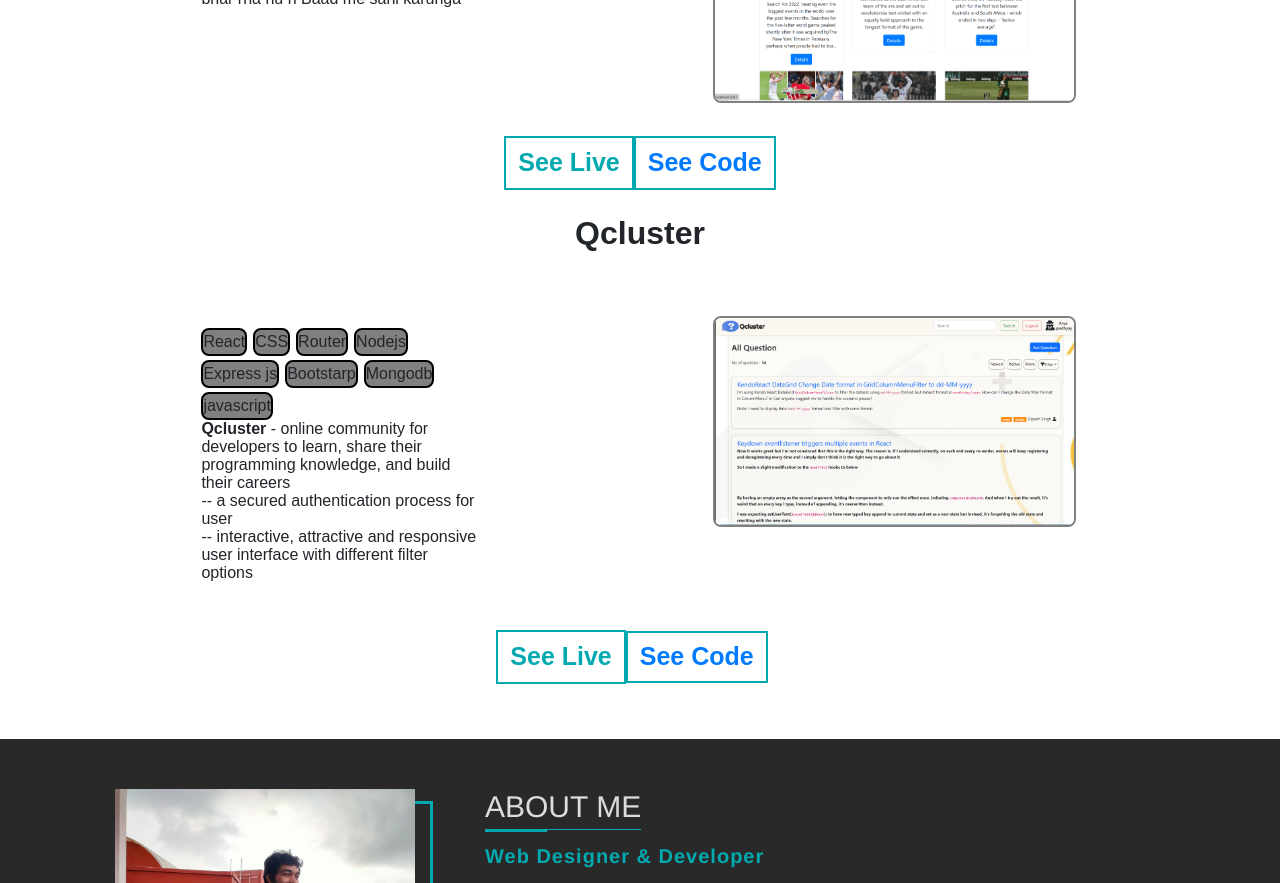
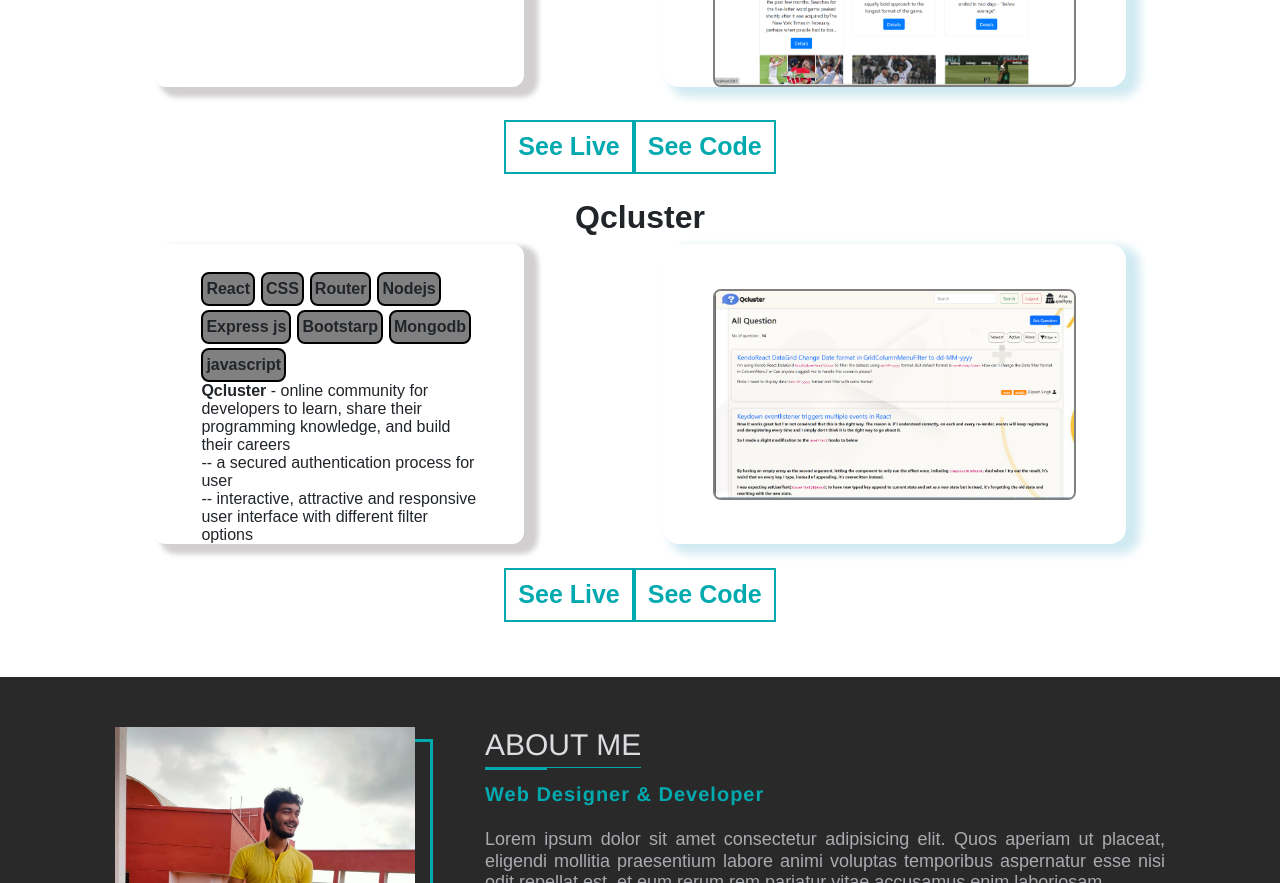
Before and after one commit to aryaupadhyay24/Portfolio, a React (Create React App) app: page / in a window 1280 px wide. Shown: the part 1620-2503 px from the top of the page. Built offline with nearby package versions, Linux system fonts and the light colour scheme; some icons are missing.

Commit message:
box shadow

```diff
--- a/src/Component/ProjectSection.js
+++ b/src/Component/ProjectSection.js
@@ -38,9 +38,9 @@ const ProjectSection = () => {
   return (
 
     <div id="thisproject" style={{ marginTop: "6vh" }}>
-      <h1 style={{ fontWeight: "700", textAlign: "center", marginBottom: "6vh", fontSize: "42px" }}>Projects</h1>
+      <h1 style={{ fontWeight: "700", textAlign: "center", marginBottom: "3vh", fontSize: "42px" }}>Projects</h1>
       <div className="container">
-        <h2 style={{ fontWeight: "600", textAlign: "center", marginBottom: "1vh" }}>News Monkey</h2>
+        <h2 style={{ fontWeight: "600", textAlign: "center", marginBottom: "2vh" }}>News Monkey</h2>
         <div className="container" >
           <div className='row'>
 
@@ -69,8 +69,8 @@ const ProjectSection = () => {
             </div>
 
 
-            <div className='col-md-5  thisis container' style={{ borderRadius: "16px" }}>
-              <div className='container' style={{ display: "flex", "justifyContent": "center", "alignItems": "center", marginTop: "4.5vh" }}>
+            <div className='col-md-5  thisis container' style={{ borderRadius: "16px",display: "flex", justifyContent: "center", alignItems: "center" }}>
+              <div className='container' style={{ display: "flex", justifyContent: "center", alignItems: "center", marginTop: "4.5vh" }}>
                 <img style={{ width: "90%", border: "2px solid grey", borderRadius: "8px" }} src="/project_image/newsimage.png" alt="showing image" />
               </div>
             </div>
@@ -83,28 +83,28 @@ const ProjectSection = () => {
 
 
           <button type="button" class="btn btn-outline-primary fun todisplay" style={{ borderRadius: "0px", border: "2px solid #02aab0", fontSize: "25px", fontWeight: "600" }}  >
-            <a href="https://github.com/aryaupadhyay24/Notebook"  style={{textDecoration:"none"}}>See Code</a>
+            <a href="https://github.com/aryaupadhyay24/Notebook"  style={{textDecoration:"none",color:"#02aab0"}}>See Code</a>
 
           </button>
         </div>
         <h2 style={{ fontWeight: "600", textAlign: "center", marginTop: "3vh" }}>Qcluster</h2>
-        <div className="container" style={{ marginTop: "6vh", marginBottom: "6vh" }}>
+        <div className="container" style={{ marginTop: "1vh", marginBottom: "3vh"}}>
           <div className='row'>
 
-            <div className='col-md-4 container forcon' onMouseEnter={handleEnter2} onMouseLeave={handleLeave2} style={{ borderRadius: "12px" }}>
-              <div style={{ display: "flex", flexWrap: "wrap", paddingLeft: "4vh", paddingRight: "4vh", paddingTop: "3vh" }}>
-                <div style={{ border: "2px solid black", borderRadius: "8px", backgroundColor: "grey", marginRight: "6px", marginTop: "4px" }} className="box2">React</div>
+            <div className='col-md-4 container forcon' onMouseEnter={handleEnter2} onMouseLeave={handleLeave2} style={{ borderRadius: "12px",fontWeight:"500" ,fontSize:"16px"}}>
+              <div style={{ display: "flex", flexWrap: "wrap", paddingLeft: "4vh", paddingRight: "4vh", paddingTop: "3vh" ,fontWeight:"600"}}>
+                <div style={{ border: "2px solid black", borderRadius: "8px", backgroundColor: "grey", marginRight: "6px", marginTop: "4px",padding:"3px" }} className="box2">React</div>
                 {/* <div style={{ border: "2px solid black", borderRadius: "8px", backgroundColor: "grey", marginRight: "6px", marginTop: "4px" }} className="box2">Context</div> */}
                 {/* <div style={{ border: "2px solid black", borderRadius: "8px", backgroundColor: "grey", marginRight: "6px", marginTop: "4px" }} className="box2">JSX</div> */}
-                <div style={{ border: "2px solid black", borderRadius: "8px", backgroundColor: "grey", marginRight: "6px", marginTop: "4px" }} className="box2">CSS</div>
+                <div style={{ border: "2px solid black", borderRadius: "8px", backgroundColor: "grey", marginRight: "6px", marginTop: "4px" ,padding:"3px" }} className="box2">CSS</div>
                 {/* <div style={{ border: "2px solid black", borderRadius: "8px", backgroundColor: "grey", marginRight: "6px", marginTop: "4px" }} className="box2">Google font</div> */}
-                <div style={{ border: "2px solid black", borderRadius: "8px", backgroundColor: "grey", marginRight: "6px", marginTop: "4px" }} className="box2">Router</div>
-                <div style={{ border: "2px solid black", borderRadius: "8px", backgroundColor: "grey", marginRight: "6px", marginTop: "4px" }} className="box2">Nodejs</div>
-                <div style={{ border: "2px solid black", borderRadius: "8px", backgroundColor: "grey", marginRight: "6px", marginTop: "4px" }} className="box2">Express js</div>
+                <div style={{ border: "2px solid black", borderRadius: "8px", backgroundColor: "grey", marginRight: "6px", marginTop: "4px"  ,padding:"3px"}} className="box2">Router</div>
+                <div style={{ border: "2px solid black", borderRadius: "8px", backgroundColor: "grey", marginRight: "6px", marginTop: "4px" ,padding:"3px" }} className="box2">Nodejs</div>
+                <div style={{ border: "2px solid black", borderRadius: "8px", backgroundColor: "grey", marginRight: "6px", marginTop: "4px" ,padding:"3px" }} className="box2">Express js</div>
                 {/* <div style={{ border: "2px solid black", borderRadius: "8px", backgroundColor: "grey", marginRight: "6px", marginTop: "4px" }} className="box2">Vanilla js</div> */}
-                <div style={{ border: "2px solid black", borderRadius: "8px", backgroundColor: "grey", marginRight: "6px", marginTop: "4px" }} className="box2">Bootstarp</div>
-                <div style={{ border: "2px solid black", borderRadius: "8px", backgroundColor: "grey", marginRight: "6px", marginTop: "4px" }} className="box2">Mongodb</div>
-                <div style={{ border: "2px solid black", borderRadius: "8px", backgroundColor: "grey", marginRight: "6px", marginTop: "4px" }} className="box2">javascript</div>
+                <div style={{ border: "2px solid black", borderRadius: "8px", backgroundColor: "grey", marginRight: "6px", marginTop: "4px" ,padding:"3px" }} className="box2">Bootstarp</div>
+                <div style={{ border: "2px solid black", borderRadius: "8px", backgroundColor: "grey", marginRight: "6px", marginTop: "4px" ,padding:"3px" }} className="box2">Mongodb</div>
+                <div style={{ border: "2px solid black", borderRadius: "8px", backgroundColor: "grey", marginRight: "6px", marginTop: "4px" ,padding:"3px" }} className="box2">javascript</div>
 
               </div>
               <div>
@@ -120,8 +120,8 @@ const ProjectSection = () => {
             </div>
 
 
-            <div className='col-md-5  thisis container' style={{ borderRadius: "16px", paddingBottom: "0px", marginTop: "2vh" }}>
-              <div className='container' style={{ display: "flex", "justifyContent": "center", "alignItems": "center", paddingBottom: "0px", marginBottom: "0px" }}>
+            <div className='col-md-5  thisis container' style={{ borderRadius: "16px", paddingBottom: "0px",display: "flex", justifyContent: "center", alignItems: "center" }}>
+              <div className='container' style={{ display: "flex", justifyContent: "center", alignItems: "center", paddingBottom: "0px", marginBottom: "0px" }}>
                 <img style={{ width: "90%", border: "2px solid grey", borderRadius: "8px" }} src="/project_image/Qcluster_image.png" alt="showing image" />
               </div>
             </div>
@@ -135,8 +135,8 @@ const ProjectSection = () => {
           </button>
 
 
-          <button type="button" class="btn btn-outline-primary fun todisplay navbar-brand" style={{ borderRadius: "0px", border: "2px solid #02aab0", fontSize: "25px", fontWeight: "600" }}  >
-            <a href="https://github.com/aryaupadhyay24/Qcluster-1" style={{textDecoration:"none" ,fontSize: "25px"}} >See Code</a>
+          <button type="button" class="btn btn-outline-primary fun todisplay nameofupper" style={{ borderRadius: "0px", border: "2px solid #02aab0", fontSize: "25px", fontWeight: "600" }}  >
+            <a href="https://github.com/aryaupadhyay24/Notebook" className='nameofanchor'  style={{textDecoration:"none"}}>See Code</a>
 
           </button>
         </div>
--- a/src/Component/Projectcss.css
+++ b/src/Component/Projectcss.css
@@ -1,9 +1,39 @@
 .thisis:hover{
     background-color: #02aab0;
+
 
 }
 .forcon:hover{
 
     background-color: grey;
     color: white;
+    box-shadow: 10px 6px 10px 4px rgba(208,234,242,1);
+-webkit-box-shadow: 10px 6px 10px 4px rgba(208,234,242,1);
+-moz-box-shadow: 10px 6px 10px 4px rgba(208,234,242,1);
 }
+.forcon{
+    box-shadow: 10px 6px 5px 4px rgba(179,175,175,0.6);
+-webkit-box-shadow: 10px 6px 5px 4px rgba(179,175,175,0.6);
+-moz-box-shadow: 10px 6px 5px 4px rgba(179,175,175,0.6);
+}
+.thisis{
+    box-shadow: 10px 6px 10px 4px rgba(208,234,242,1);
+-webkit-box-shadow: 10px 6px 10px 4px rgba(208,234,242,1);
+-moz-box-shadow: 10px 6px 10px 4px rgba(208,234,242,1);
+}
+.thisis:hover{
+    box-shadow: 10px 6px 5px 4px rgba(179,175,175,0.6);
+    -webkit-box-shadow: 10px 6px 5px 4px rgba(179,175,175,0.6);
+    -moz-box-shadow: 10px 6px 5px 4px rgba(179,175,175,0.6);
+}
+.todisplay:hover{
+    color: white;
+}
+
+.nameofanchor{
+    color: #02aab0;
+    text-decoration: none;
+}
+.nameofupper:focus{
+    color: white;
+}
```
